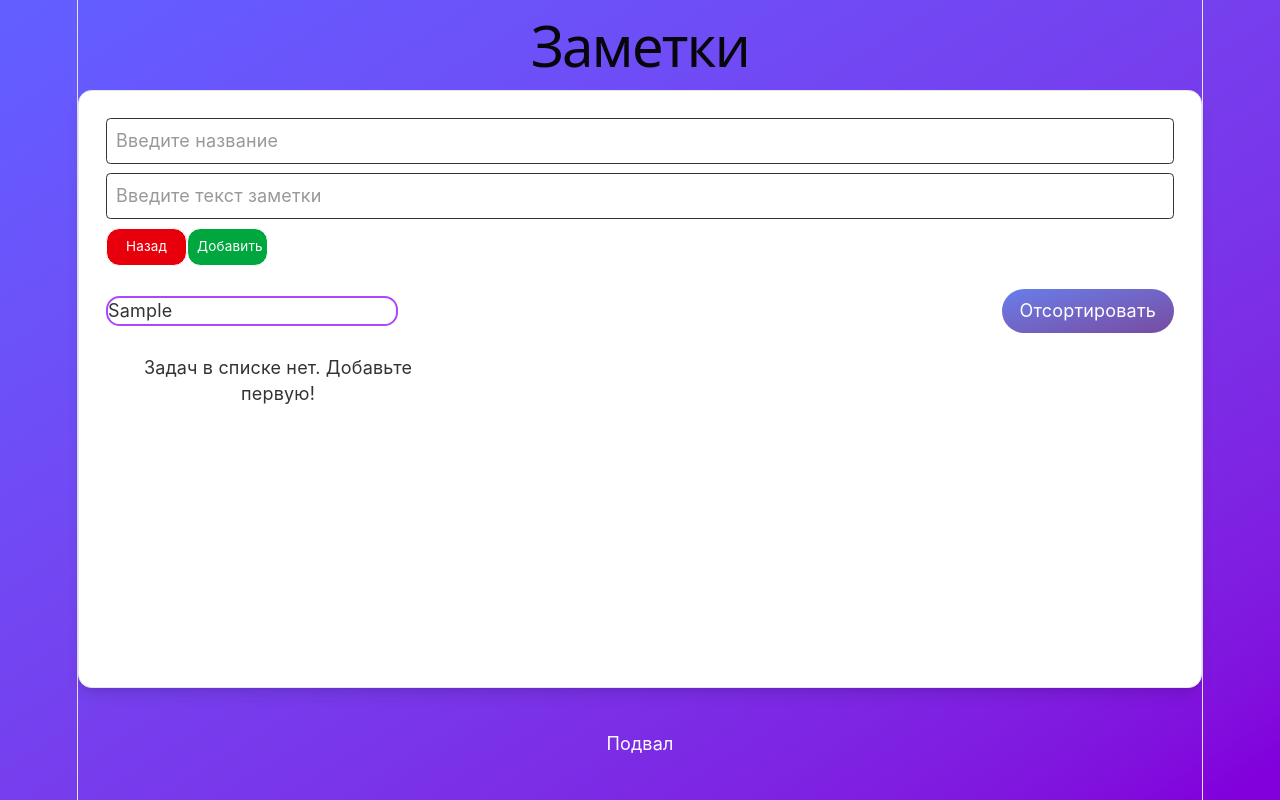
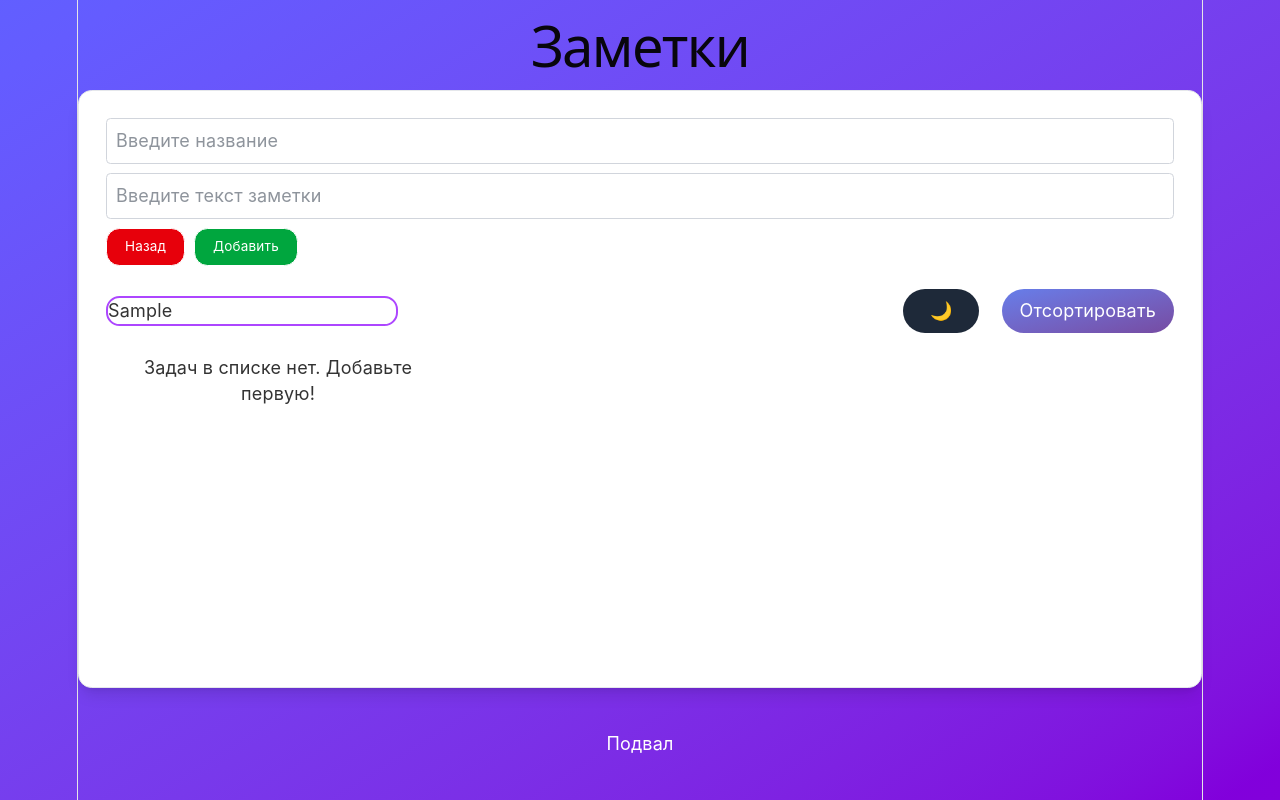
Before and after one commit to mcypher-alt/notes_react, a React (Vite) app: page / in a window 1280 px wide. Both pictures are taken after typing "Sample" into the empty fields and a click on the button "Добавить заметку". Built offline with nearby package versions, Linux system fonts and the light colour scheme.

Commit message:
Верстка, рефакторинг, компоненты

```diff
--- a/src/App.jsx
+++ b/src/App.jsx
@@ -1,4 +1,9 @@
 import { useEffect, useState } from 'react'
+import { getFilteredNotes, getSortedNotes } from './utils/sortAndFilter';
+import NoteItem from './components/newItem';
+import AddButton from './components/addButton';
+import AddNoteForm from './components/addNoteForm';
+import ThemeToggle from './components/toggleThemeButton';
 
 export default function ToDoApp() {
   const [noteList, setNoteList] = useState([]);
@@ -10,46 +15,39 @@ export default function ToDoApp() {
   const [sortBy, setSortBy] = useState('default');
   const [isMenuOpen, setMenuOpen] = useState(false);
 
-  const getSortedNotes = (notes) => {
-  if (sortBy === "date") {
-    return [...notes].sort((a, b) => b.id - a.id);
+  const [darkMode, setDarkMode] = useState(() => {
+    return localStorage.getItem('theme') === 'dark';
+    });
+
+  const filtered = getFilteredNotes(noteList, searchValue);
+  const sorted = getSortedNotes(filtered, sortBy);
+
+  useEffect(() => {
+      const saved = localStorage.getItem('notes');
+      if (saved) {
+        setNoteList(JSON.parse(saved));
+      }
+      if (darkMode) {
+        document.documentElement.classList.add('dark');
+        localStorage.setItem('theme', 'dark');
+      } else {
+        document.documentElement.classList.remove('dark');
+        localStorage.setItem('theme', 'light');
   }
-  return notes;
-  }
-
-  const filteredNotes = (noteList) => {
-    return noteList.filter(note =>
-    note.title.toLowerCase().includes(searchValue));
-  }
-
-  const filtered = filteredNotes(noteList);
-  const sorted = getSortedNotes(filtered);
+    }, [darkMode]);
 
   const renderList = (notes) => {
     if (notes.length === 0) {
       return <p>Задач в списке нет. Добавьте первую!</p>;
     }
     return notes.map((note) => (
-      <div key={note.id} className="mb-3">
-        <div className="relative">
-          <button
-            onClick={() => setNoteId(noteId === note.id ? null : note.id)}
-            className="shadow-lg w-full text-left p-4 pr-16 bg-white border border-gray-200 rounded-lg hover:border-blue-400 hover:shadow-md transition-all"
-          >
-            <span className="font-medium text-gray-800">{note.title}</span>
-          </button>
-          <button
-            onClick={() => confirm("Действительно желаете удалить?") && handleDelete(note.id)}
-            className="absolute top-1/2 right-3 -translate-y-1/2 bg-red-500 text-white px-3 py-1 rounded text-sm hover:bg-red-600"
-          >
-            Удалить
-          </button>
-        </div>
-        {noteId === note.id && (
-          <p className="p-4 pt-2 text-gray-600">
-            {note.description}
-          </p>)}
-      </div>
+      <NoteItem
+      note={note}
+      key={note.id}
+      isOpen={noteId === note.id}
+      onToggle={() => setNoteId(noteId === note.id ? null : note.id)}
+      onDelete={() => confirm('Вы действительно желаете удалить заметку?') && handleDelete(note.id)}
+      />
       ));
   };
 
@@ -78,84 +76,52 @@ export default function ToDoApp() {
     setShowForm(false);
   };
 
-  useEffect(() => {
-    const saved = localStorage.getItem('notes');
-    if (saved) {
-      setNoteList(JSON.parse(saved));
-    }
-  }, []);
-
   return (
     <div className='flex flex-col grow'>
-      <h1 className='text-center text-white mt-2'>Заметки</h1>
-      <div className='grow bg-white rounded-xl shadow-lg p-6 border border-gray-200'>
+      <h1 className='text-center text-white dark:text-gray-600 mt-2'>Заметки</h1>
+      <div className='grow bg-white dark:bg-gray-800 rounded-xl shadow-lg dark:shadow-gray-900/50 p-6 border border-gray-200 dark:border-gray-700'>
         <div>
-          {!showForm && (
-            <button
-            className='bg-linear-to-br from-[#667eea] to-[#764ba2] text-white border-none py-3 px-6 rounded-[50px] text-[1rem] font-bold cursor-pointer transition-all duration-200 hover:scale-105 hover:shadow-lg active:scale-95 mb-4'
-            onClick={() => setShowForm(true)}
-            >
-            Добавить заметку
-            </button>
-          )}
+          {!showForm && (<AddButton onClick={() => setShowForm(true)} />)}
           {showForm && (
-            <div className='flex flex-col gap-2'>
-              <input
-                  className='p-2 border rounded'
-                  value={form.title}
-                  type="text"
-                  placeholder="Введите название"
-                  onChange={(e) => setForm({ ...form, title: e.target.value })}
-                />
-                <input
-                  className='p-2 border rounded'
-                  value={form.description}
-                  type="text"
-                  placeholder="Введите текст заметки"
-                  onChange={(e) => setForm({ ...form, description: e.target.value })}
-                />
-                <div className='flex'>
-                  {showForm && (
-                    <button
-                    onClick={() => setShowForm(false)}
-                    className='w-18 text-xs p-2 border rounded-xl text-white bg-red-600  hover:bg-red-700'
-                    >
-                      Назад
-                    </button>
-                  )}
-                  <button
-                  onClick={handleAdd}
-                  className='w-18 text-xs p-2 border rounded-xl text-white bg-green-600 hover:bg-green-700'
-                  >
-                    Добавить
-                  </button>
-                </div>
-                {error && <p className="text-red-500">{error}</p>}
-            </div>
+            <AddNoteForm
+            form={form}
+            backToggle={() => setShowForm(false)}
+            onAdd={handleAdd}
+            error={error}
+            setForm={setForm}
+            />
           )}
         </div>
 
         <div className='relative mt-5 mb-5 flex justify-between items-center'>
           <input
-            className='rounded-xl border-2 border-purple-500 mr-4'
+            className='rounded-xl border-2 border-purple-500 mr-4 dark:text-gray-300'
             value={searchValue}
             type='text'
             placeholder='Введите название заметки...'
             onChange={(e) => setSearchValue(e.target.value)}
           />
+          <div className='relative'>
+            <ThemeToggle
+            darkMode={darkMode}
+            setDarkMode={setDarkMode}
+            />
 
-          <div className='relative'>
             <button
-              className='bg-linear-to-br from-[#667eea] to-[#764ba2] text-white py-2 px-4 rounded-full whitespace-nowrap'
+              className='bg-linear-to-br
+              from-[#667eea] to-[#764ba2] text-white py-2 px-4 rounded-full
+              whitespace-nowrap transition-all duration-200 hover:scale-105'
               onClick={() => setMenuOpen(!isMenuOpen)}
             >
               Отсортировать
             </button>
 
             {isMenuOpen && (
-              <div className='absolute right-0 top-full w-48 bg-white rounded-lg shadow-lg border z-10'>
+              <div className='absolute right-0 top-full w-48 bg-white dark:bg-gray-800
+              rounded-lg shadow-lg dark:shadow-gray-900/50 border z-10'>
                 <div className='py-2'>
-                  <p className='px-4 py-2 text-sm font-semibold text-gray-500 border-b'>
+                  <p className='px-4 py-2 text-sm font-semibold text-gray-700
+                  dark:text-gray-400 border-b'>
                     Сортировка
                   </p>
                   <button
@@ -163,7 +129,8 @@ export default function ToDoApp() {
                       setMenuOpen(false);
                       setSortBy('default');
                     }}
-                    className='w-full text-left px-4 py-2 text-sm text-gray-700 hover:bg-gray-100'
+                    className='w-full text-left px-4 py-2 text-sm
+                    text-gray-700 dark:text-gray-400 hover:bg-gray-400'
                   >
                     📅 По умолчанию
                   </button>
@@ -172,9 +139,10 @@ export default function ToDoApp() {
                       setMenuOpen(false);
                       setSortBy('date');
                     }}
-                    className='w-full text-left px-4 py-2 text-sm text-gray-700 hover:bg-gray-100'
+                    className='w-full text-left px-4 py-2 text-sm text-gray-700
+                    dark:text-gray-400 hover:bg-gray-400'
                   >
-                    🔄 По дате
+                    🔄 По дате(возрастанию)
                   </button>
                 </div>
               </div>
--- /dev/null
+++ b/src/components/addButton.jsx
@@ -0,0 +1,10 @@
+export default function AddButton({ onClick}) {
+    return (
+        <button
+            className='bg-linear-to-br from-[#667eea] to-[#764ba2]
+            text-white border-none py-3 px-6 rounded-[50px] text-[1rem]
+            font-bold cursor-pointer transition-all duration-200 hover:scale-105
+            hover:shadow-lg active:scale-95 mb-4'
+            onClick={onClick}>Добавить заметку</button>
+    )
+};
--- /dev/null
+++ b/src/components/addNoteForm.jsx
@@ -0,0 +1,35 @@
+export default function AddNoteForm({ form, setForm, backToggle, onAdd, error }) {
+  return (
+    <div className='flex flex-col gap-2'>
+      <input
+        className='p-2 border rounded bg-white dark:bg-gray-700 text-gray-800 dark:text-white border-gray-300 dark:border-gray-600'
+        value={form.title}
+        type="text"
+        placeholder="Введите название"
+        onChange={(e) => setForm({ ...form, title: e.target.value })}
+      />
+      <input
+        className='p-2 border rounded bg-white dark:bg-gray-700 text-gray-800 dark:text-white border-gray-300 dark:border-gray-600'
+        value={form.description}
+        type="text"
+        placeholder="Введите текст заметки"
+        onChange={(e) => setForm({ ...form, description: e.target.value })}
+      />
+      <div className='flex gap-2'>
+        <button
+          onClick={backToggle}
+          className='px-4 py-2 text-xs border rounded-xl text-white bg-red-600 hover:bg-red-700'
+        >
+          Назад
+        </button>
+        <button
+          onClick={onAdd}
+          className='px-4 py-2 text-xs border rounded-xl text-white bg-green-600 hover:bg-green-700'
+        >
+          Добавить
+        </button>
+      </div>
+      {error && <p className="text-red-500">{error}</p>}
+    </div>
+  );
+}
--- /dev/null
+++ b/src/components/newItem.jsx
@@ -0,0 +1,35 @@
+export default function NoteItem({ note, isOpen, onToggle, onDelete }) {
+    return (
+        <div className="mb-3 transition-colors">
+            <div className="relative group">
+                {/* Добавил group, чтобы кнопка удаления могла реагировать на ховер по всей области */}
+                <button
+                    onClick={onToggle}
+                    className="shadow-md w-full text-left p-4 pr-24 bg-white dark:bg-gray-900 border border-gray-200 dark:border-gray-800 rounded-xl hover:border-blue-400 dark:hover:border-blue-500/50 hover:shadow-lg transition-all duration-200"
+                >
+                    <span className="font-semibold text-gray-800 dark:text-gray-100">
+                        {note.title}
+                    </span>
+                </button>
+
+                <button
+                    onClick={(e) => {
+                        e.stopPropagation(); // Важно: чтобы при удалении не срабатывал onToggle
+                        onDelete();
+                    }}
+                    className="absolute top-1/2 right-3 -translate-y-1/2 bg-red-500/90 dark:bg-red-900/40 text-white dark:text-red-400 px-3 py-1.5 rounded-lg text-sm font-medium hover:bg-red-600 dark:hover:bg-red-900/60 border border-transparent dark:border-red-900/50 transition-colors"
+                >
+                    Удалить
+                </button>
+            </div>
+
+            {isOpen && (
+                <div className="p-4 pt-3 bg-gray-50/50 dark:bg-gray-900/30 rounded-b-xl border-x border-b border-gray-100 dark:border-gray-800/50 shadow-inner">
+                    <p className="text-gray-600 dark:text-gray-400 leading-relaxed">
+                        {note.description}
+                    </p>
+                </div>
+            )}
+        </div>
+    );
+}
--- /dev/null
+++ b/src/components/toggleThemeButton.jsx
@@ -0,0 +1,12 @@
+export default function ThemeToggle({ darkMode, setDarkMode }) {
+    return (
+        <button
+        onClick={() => setDarkMode(!darkMode)}
+        className="relative mr-5 ml-auto px-6 py-2 rounded-full text-white font-medium
+        cursor-pointer overflow-hidden bg-gray-800 dark:bg-linear-to-br
+        from-[#667eea] to-[#764ba2] transition-all duration-200 hover:scale-105"
+        >
+            <span>{darkMode ? '☀️' : '🌙'}</span>
+        </button>
+        );
+};
--- a/src/index.css
+++ b/src/index.css
@@ -54,7 +54,7 @@
 
 body {
   margin: 0;
-  @apply font-sans min-h-screen bg-gradient-to-br from-indigo-500 to-purple-700 text-[#333];
+  @apply font-sans min-h-screen bg-linear-to-br from-indigo-500 to-purple-700 text-[#333];
 }
 
 #root {
--- /dev/null
+++ b/src/utils/sortAndFilter.js
@@ -0,0 +1,12 @@
+export const getFilteredNotes = (notes, searchValue) => {
+    return notes.filter(note =>
+    note.title.toLowerCase().includes(searchValue.toLowerCase())
+    );
+};
+
+export const getSortedNotes = (notes, sortBy) => {
+    if (sortBy === "date") {
+        return [...notes].sort((a, b) => b.id - a.id);
+    }
+    return notes;
+};
```
